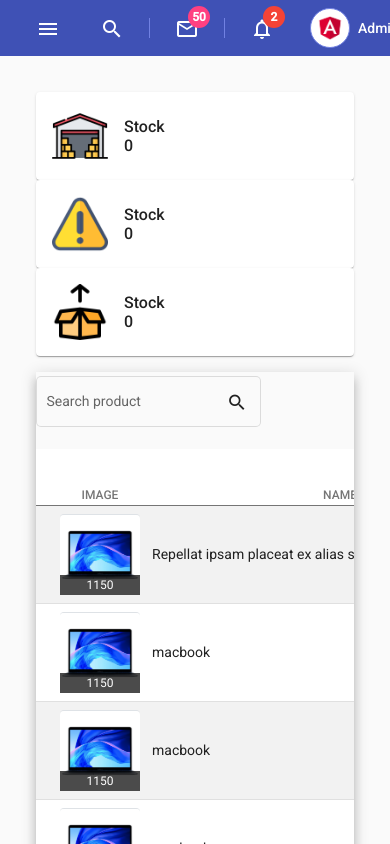
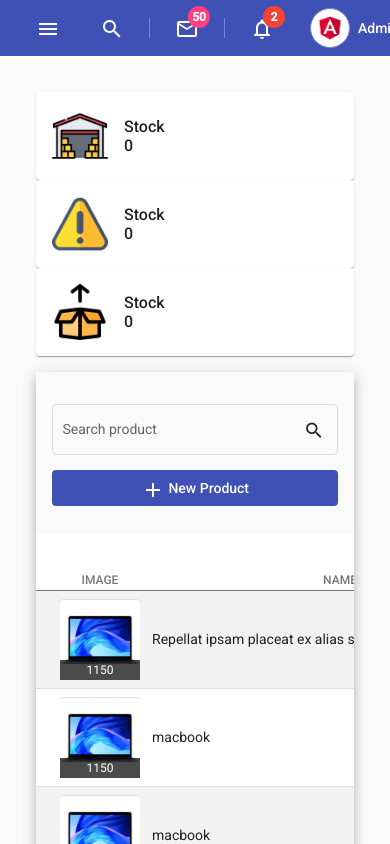
Before and after one commit to iiimomoniii/Intro-fullstack-frontend, an Angular app: page /stock in a window 390 px wide. Built offline with nearby package versions, Linux system fonts and the light colour scheme.

Commit message:
edit stock => datatable
use .search_form>.mat-form-field and .search_form to scale add button for size mobile

```diff
--- a/src/app/components/menus/stock/stock-home/stock-home.component.html
+++ b/src/app/components/menus/stock/stock-home/stock-home.component.html
@@ -34,8 +34,8 @@
 <!-- table -->
 <div class="mat-elevation-z8 mt-3 table-responsive">
 
-  <div>
-    <mat-form-field appearance="outline">
+  <div class="d-flex justify-content-between align-items-center p-3 search_form">
+    <mat-form-field appearance="outline" class="w-50">
       <mat-label>Search product</mat-label>
       <input matInput placeholder="search" (keyup)="search($event)" [(ngModel)]="textSearch" >
       <mat-icon matSuffix *ngIf="!textSearch">search</mat-icon>
@@ -43,6 +43,11 @@
         <mat-icon >close</mat-icon>
       </button>
     </mat-form-field>
+
+    <button mat-flat-button color="primary">
+      <mat-icon>add</mat-icon>
+      New Product
+    </button>
   </div>
 
   <table mat-table [dataSource]="dataSource" class="table table-striped table-hover">
--- a/src/app/components/menus/stock/stock-home/stock-home.component.scss
+++ b/src/app/components/menus/stock/stock-home/stock-home.component.scss
@@ -58,4 +58,15 @@ td.mat-cell{
     th.mat-header-cell:nth-child(4) {
         padding: 0px 12px;
     }
+
+    .search_form {
+        flex-direction: column;
+        align-items: stretch !important;
+        margin: 12px 0px;
+    }
+
+    .search_form>.mat-form-field{
+        width: 100% !important;
+        margin-bottom: 12px;
+    }
 }
--- a/src/styles.scss
+++ b/src/styles.scss
@@ -6,3 +6,7 @@ body { margin: 0; font-family: Roboto, "Helvetica Neue", sans-serif; }
 :focus:focus{
     outline: unset;
 }
+
+.mat-form-field-wrapper{
+    padding-bottom: 0;
+}
```
